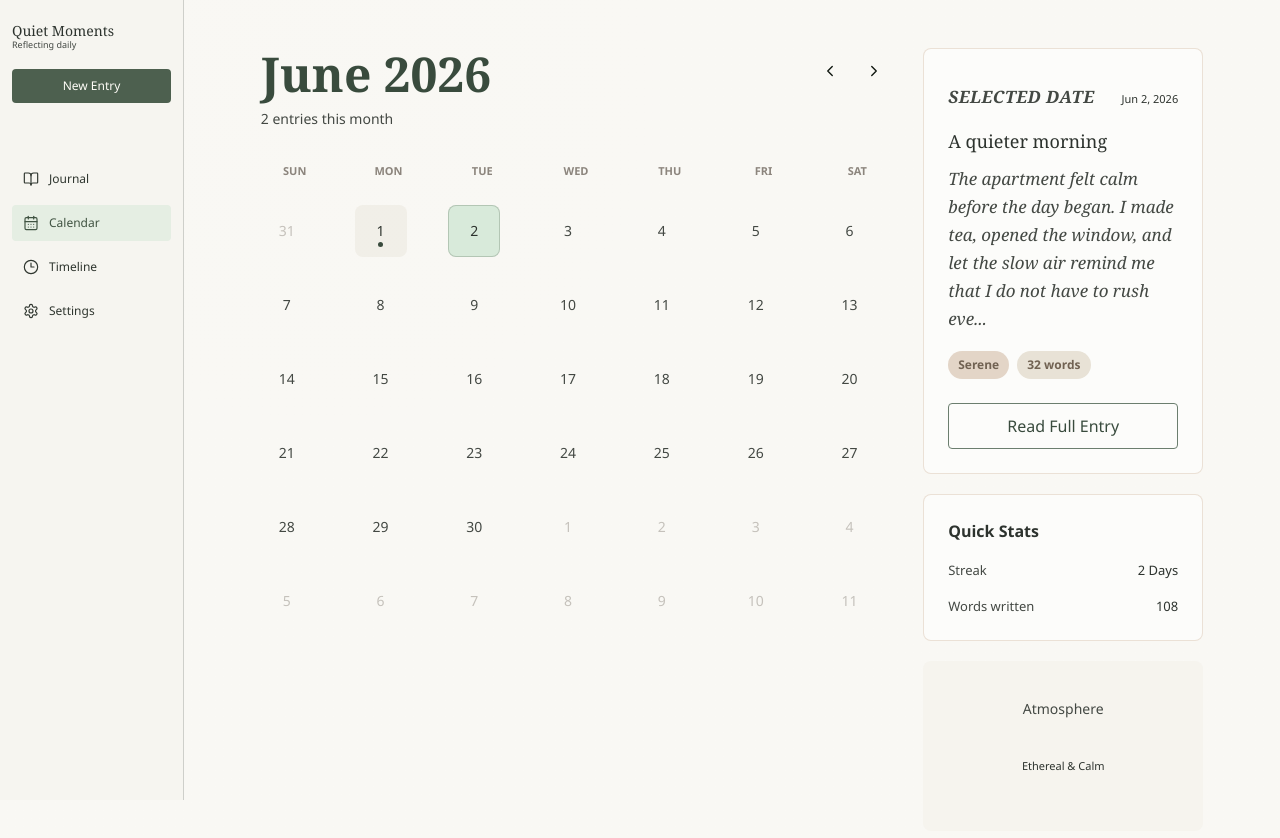
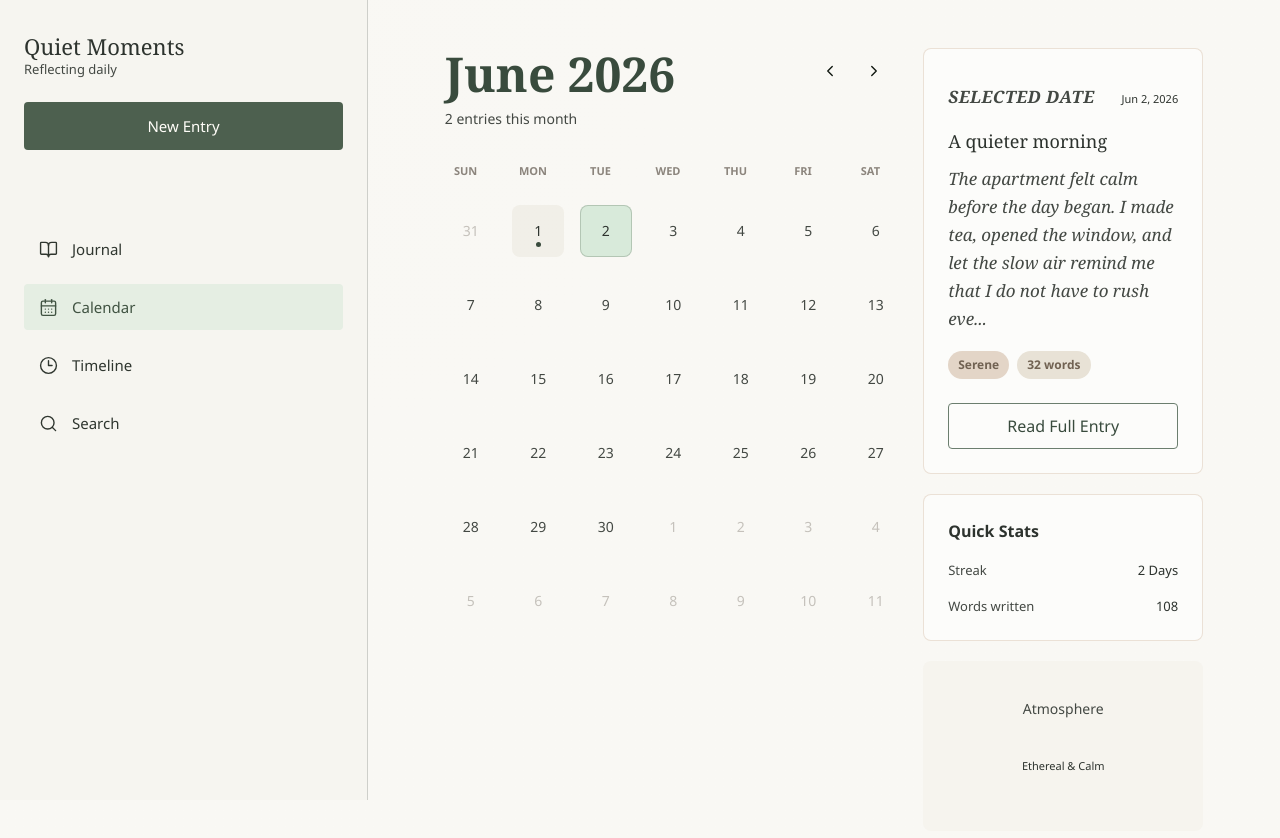
Before and after one commit to Zulkifli70/my_diary, a React (Vite) app: page / in a window 1280 px wide. Shown: the top 838 px of the page. Built offline with nearby package versions, Linux system fonts and the light colour scheme.

Commit message:
adjust sidebar

```diff
--- a/src/App.css
+++ b/src/App.css
@@ -2,7 +2,7 @@
 
 .app-shell {
   display: grid;
-  grid-template-columns: 184px minmax(0, 1fr);
+  grid-template-columns: 368px minmax(0, 1fr);
   min-height: 100svh;
   background:
     linear-gradient(rgba(249, 248, 244, 0.98), rgba(249, 248, 244, 0.98)),
@@ -19,7 +19,7 @@
   display: flex;
   flex-direction: column;
   height: 100svh;
-  padding: 22px 12px;
+  padding: 32px 24px;
   background: #f6f5f0;
   border-right: 1px solid rgba(67, 72, 67, 0.22);
 }
@@ -51,12 +51,12 @@
 
 .sidebar-top {
   display: grid;
-  gap: 18px;
+  gap: 24px;
 }
 
 .profile-block {
   display: flex;
-  gap: 10px;
+  gap: 14px;
   align-items: center;
   min-width: 0;
 }
@@ -74,27 +74,27 @@
   display: block;
   color: var(--ink);
   font-family: var(--entry-font);
-  font-size: 14px;
+  font-size: 22px;
   font-weight: 500;
-  line-height: 17px;
+  line-height: 28px;
   white-space: nowrap;
 }
 
 .profile-block span {
   display: block;
   color: var(--muted-strong);
-  font-size: 9px;
-  line-height: 12px;
+  font-size: 13px;
+  line-height: 18px;
 }
 
 .new-entry-button {
   width: 100%;
-  min-height: 34px;
+  min-height: 48px;
   border: 0;
   border-radius: 4px;
   background: #4d604f;
   color: #fffdf8;
-  font-size: 12px;
+  font-size: 15px;
   font-weight: 500;
   transition:
     background 180ms ease,
@@ -107,8 +107,8 @@
 
 .nav-tabs {
   display: grid;
-  gap: 8px;
-  margin: 58px 0 0;
+  gap: 12px;
+  margin: 76px 0 0;
 }
 
 button,
@@ -137,15 +137,15 @@ button {
 
 .nav-tabs button {
   display: flex;
-  gap: 10px;
+  gap: 14px;
   align-items: center;
   border: 1px solid transparent;
   background: transparent;
   color: #2f362f;
   text-align: left;
-  min-height: 34px;
-  padding: 8px 10px;
-  font-size: 12px;
+  min-height: 46px;
+  padding: 10px 14px;
+  font-size: 15px;
 }
 
 .nav-tabs button:hover,
@@ -156,8 +156,8 @@ button {
 }
 
 .nav-tabs svg {
-  width: 16px;
-  height: 16px;
+  width: 19px;
+  height: 19px;
   stroke-width: 1.75;
 }
 
--- a/src/components/Sidebar.tsx
+++ b/src/components/Sidebar.tsx
@@ -3,7 +3,7 @@ import {
   LuBookOpen,
   LuCalendarDays,
   LuClock3,
-  LuSettings,
+  LuSearch,
 } from "react-icons/lu";
 
 type SidebarProps = {
@@ -21,7 +21,7 @@ const navItems: Array<{
   { view: "editor", label: "Journal", icon: LuBookOpen },
   { view: "calendar", label: "Calendar", icon: LuCalendarDays },
   { view: "timeline", label: "Timeline", icon: LuClock3 },
-  { view: "search", label: "Settings", icon: LuSettings },
+  { view: "search", label: "Search", icon: LuSearch },
 ];
 
 export function Sidebar({ activeView, onViewChange }: SidebarProps) {
```
